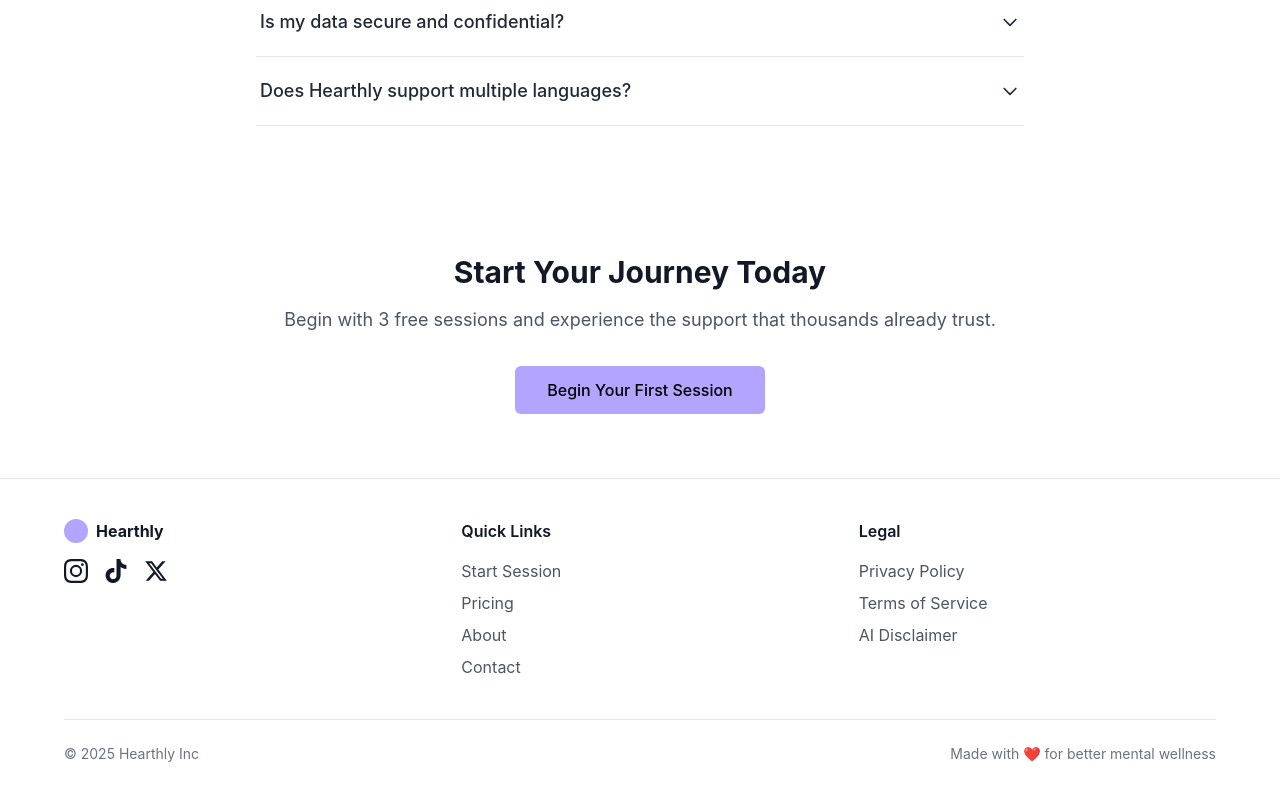
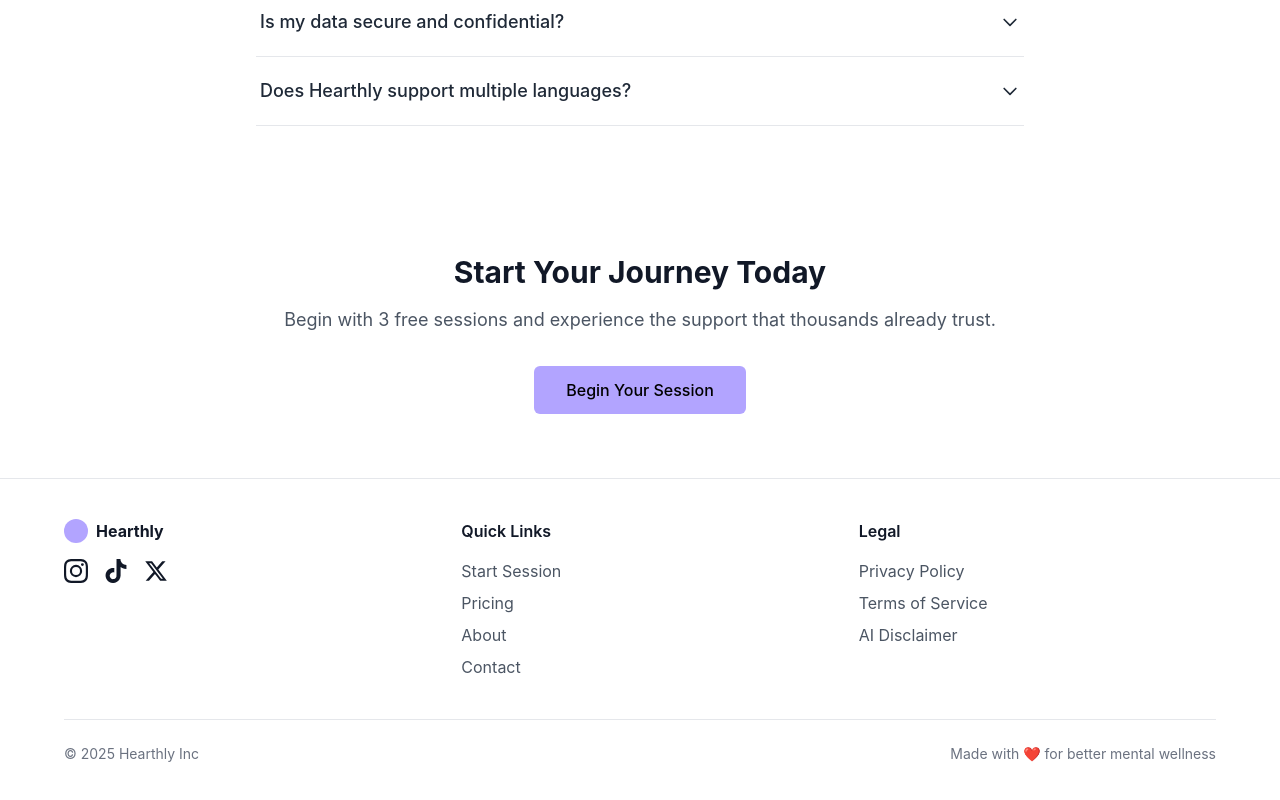
Before and after one commit to sparsh0006/Hearthly, a Next.js app: page / in a window 1280 px wide. Shown: the part 1712-2512 px from the top of the page. Built offline with nearby package versions, Linux system fonts and the light colour scheme; no server answers.

Commit message:
chore: no changes

```diff
--- a/src/pages/index.tsx
+++ b/src/pages/index.tsx
@@ -215,7 +215,7 @@ const IndexPage: React.FC = () => {
               onClick={handleBeginSession}
               className="px-8 py-3 rounded-md bg-calmi-orange text-black font-medium hover:opacity-90 transition-opacity"
             >
-              Begin Your First Session
+              Begin Your Session
             </button>
           </div>
         </section>
```
